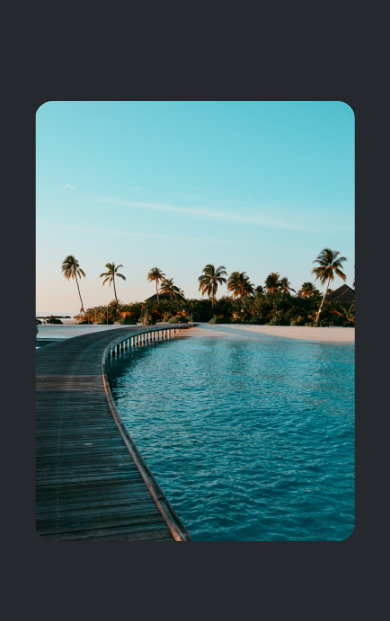
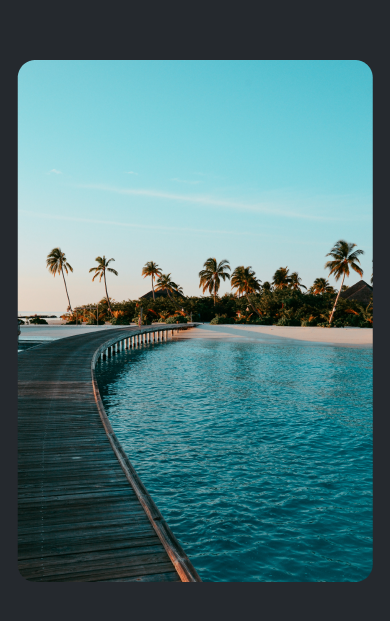
Before and after one commit to InformaticPc/StickerSmash-EXPO, a React Native app: screen / in a window 390 px wide. Shown: the part 101-722 px from the top of the page. Built offline with nearby package versions, Linux system fonts and the light colour scheme.

Commit message:
Separating Background components

```diff
--- a/App.js
+++ b/App.js
@@ -1,5 +1,7 @@
 import { StatusBar } from 'expo-status-bar';
 import { StyleSheet, Text, View, Image } from 'react-native';
+
+import ImageViewer from './components/ImageViewer';
 
 const PlaceHolderImage = require('./assets/images/background-image.png')
 
@@ -7,7 +9,7 @@ export default function App() {
   return (
     <View style={styles.container}>
       <View styles={styles.imageContainer}>
-         <Image source={PlaceHolderImage} style={styles.image}/>
+         <ImageViewer placeHolderImageSource={PlaceHolderImage}/>
       </View>
       <StatusBar style="auto" />
     </View>
@@ -25,9 +27,5 @@ const styles = StyleSheet.create({
     flex: 1,
     padding: 58,
   },
-  image:{
-    width: 320,
-    height: 440,
-    borderRadius: 18,
-  }
+
 });
```
